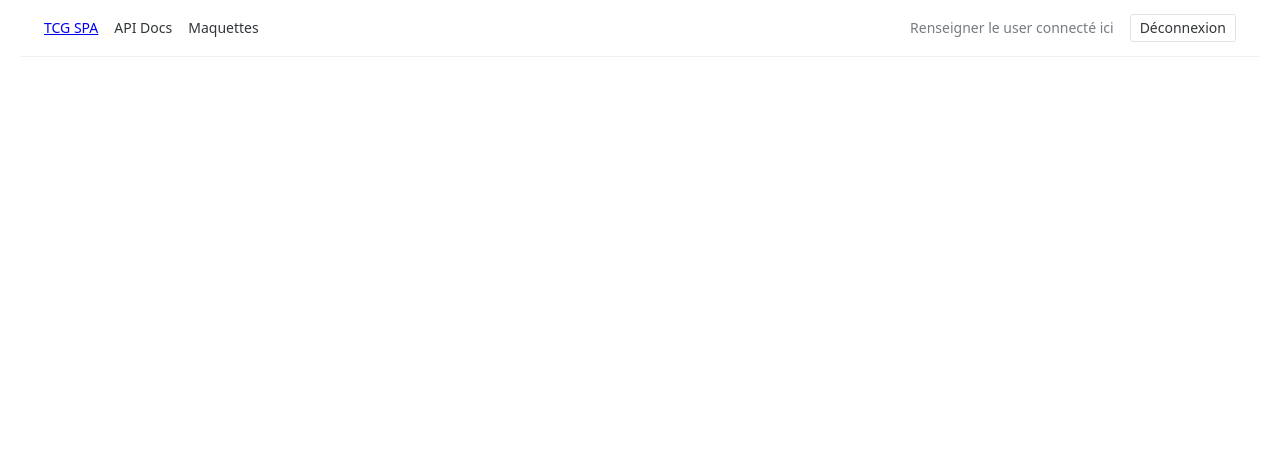
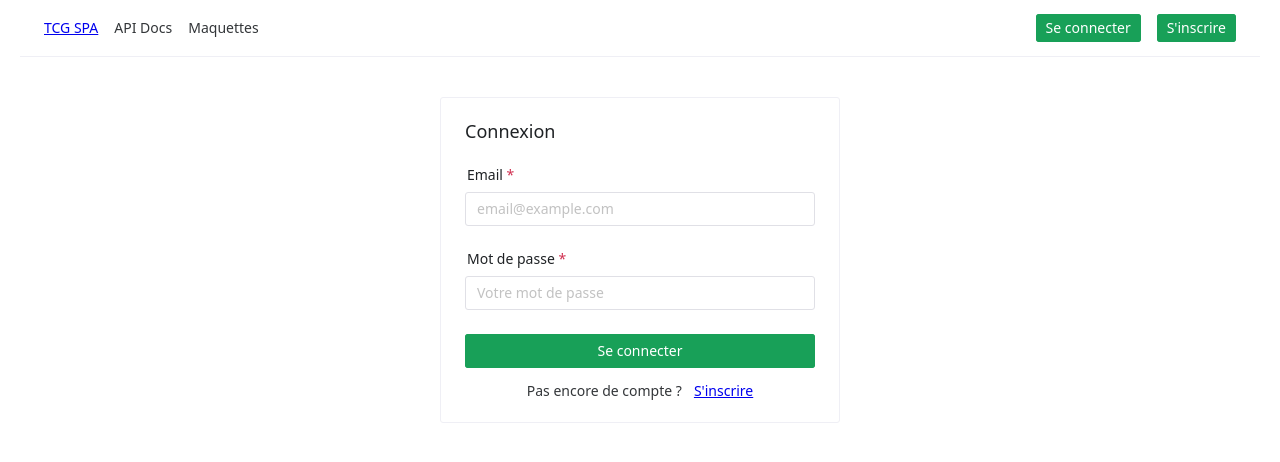
Before and after one commit to celien-svg/r411tcgvuejs, a Vue app: page /login in a window 1280 px wide. Shown: the top 462 px of the page. Built offline with nearby package versions, Linux system fonts and the light colour scheme; no server answers.

Commit message:
Store ticket1 (#9)
* add auth

ajout du systeme de l'autentification

* Add LoginPage component with authentication form

ajout de la page de login

* set router

* corection des bug des pr

```diff
--- a/src/components/layout/HeaderBar.vue
+++ b/src/components/layout/HeaderBar.vue
@@ -26,13 +26,38 @@
         </NButton>
       </NSpace>
       <NSpace align="center" :size="16">
-        <NText depth="3">Renseigner le user connecté ici</NText>
-        <NButton size="small">Déconnexion</NButton>
+        <template v-if="isAuthenticated">
+          <NText depth="3">Connecté en tant que {{ user?.username }}</NText>
+          <NButton size="small" @click="() => {authStore.logout(); goToLogin()}">Déconnexion</NButton>
+        </template>
+
+        <template v-else>
+          <NButton size="small" type="primary" @click="goToLogin">
+            Se connecter
+          </NButton>
+          <NButton size="small" type="primary" @click="goToRegister">
+            S'inscrire
+          </NButton>
+        </template>
       </NSpace>
     </NSpace>
   </NLayoutHeader>
 </template>
 
 <script setup lang="ts">
+
+import { storeToRefs } from 'pinia'
+import { useRouter } from 'vue-router'
+
+import { ROUTES } from '@/router'
+import { useAuthStore } from '@/store/auth'
+
 const apiBaseUrl = import.meta.env.VITE_API_BASE_URL as string
+
+const authStore = useAuthStore()
+const { user, isAuthenticated } = storeToRefs(authStore)
+
+const router = useRouter()
+const goToLogin = () => router.push(ROUTES.LOGIN)
+const goToRegister = () => router.push(ROUTES.REGISTER)
 </script>
--- /dev/null
+++ b/src/pages/LoginPage.vue
@@ -0,0 +1,86 @@
+<template>
+  <NCard title="Connexion" style="max-width: 400px; margin: 40px auto">
+    <NForm :model="form" :rules="rules">
+      <NFormItem label="Email" path="email">
+        <NInput v-model:value="form.email" placeholder="email@example.com" />
+      </NFormItem>
+
+      <NFormItem label="Mot de passe" path="password">
+        <NInput
+           v-model:value="form.password" type="password" placeholder="Votre mot de passe"
+        />
+      </NFormItem>
+
+      <NAlert v-if="errorMessage" type="error" style="margin-bottom: 12px">
+        {{ errorMessage }}
+      </NAlert>
+
+      <NButton
+        type="primary"
+        block
+        :loading="loading"
+        @click="handleSubmit"
+      >
+        Se connecter
+      </NButton>
+
+      <NSpace justify="center" style="margin-top: 12px">
+        Pas encore de compte ? <RouterLink :to="ROUTES.REGISTER">S'inscrire</RouterLink>
+      </NSpace>
+    </NForm>
+  </NCard>
+</template>
+
+<script setup lang="ts">
+import { ref } from 'vue'
+import { useRouter } from 'vue-router'
+
+import { useApi } from '@/composables/useApi'
+import { ROUTES } from '@/router'
+import { useAuthStore } from '@/store/auth'
+import type { SignInPayload } from '@/types'
+
+const router = useRouter()
+const authStore = useAuthStore()
+const api = useApi()
+
+
+//RG1
+
+const form = ref<SignInPayload>({
+  email: '',
+  password: ''
+})
+
+const rules = {
+  email: { required: true, message: 'Email requis', trigger: 'blur' },
+  password: { required: true, message: 'Mot de passe requis', trigger: 'blur' }
+}
+
+
+
+const loading = ref(false)
+const errorMessage = ref('')
+
+
+//RG2, RG3, RG4
+
+const handleSubmit = async () => {
+  errorMessage.value = ''
+  loading.value = true
+
+  try {
+    // Appel API réel
+    const response = await api.signIn(form.value)
+
+
+    authStore.login(response.token, response.user)
+
+    router.push(ROUTES.HOME)
+  } catch (_err: unknown) {
+    errorMessage.value = 'Identifiants incorrects' // RG3
+  } finally {
+    loading.value = false // RG2
+  }
+}
+</script>
--- /dev/null
+++ b/src/pages/RegisterPage.vue
@@ -0,0 +1,91 @@
+<template>
+  <NCard title="Créer un compte" style="max-width: 400px; margin: 40px auto">
+    <NForm :model="form" :rules="rules">
+        <NFormItem label="Nom d'utilisateur" path="username" >
+            <NInput v-model:value="form.username" placeholder="Votre pseudo"/>
+        </NFormItem>
+        <NFormItem label="Email" path="email">
+            <NInput v-model:value="form.email" placeholder="email@example.com" />
+        </NFormItem>
+
+        <NFormItem label="Mot de passe" path="password">
+            <NInput
+                v-model:value="form.password" type="password" placeholder="Votre mot de passe"
+            />
+        </NFormItem>
+
+      <NAlert v-if="errorMessage" type="error" style="margin-bottom: 12px">
+        {{ errorMessage }}
+      </NAlert>
+
+      <NButton
+        type="primary"
+        block
+        :loading="loading"
+        @click="handleSubmit"
+      >
+        S'inscrire
+      </NButton>
+
+      <NSpace justify="center" style="margin-top: 12px">
+        Déjà un compte ? <RouterLink :to="ROUTES.LOGIN">Se connecter</RouterLink>
+      </NSpace>
+    </NForm>
+  </NCard>
+</template>
+
+<script setup lang="ts">
+import { ref } from 'vue'
+import { useRouter } from 'vue-router'
+
+import { useApi } from '@/composables/useApi'
+import { ROUTES } from '@/router'
+import { useAuthStore } from '@/store/auth'
+import type { SignUpPayload } from '@/types'
+
+const router = useRouter()
+const authStore = useAuthStore()
+const api = useApi()
+
+
+
+
+const form = ref<SignUpPayload>({
+  username: '',
+  email: '',
+  password: ''
+})
+
+const rules = {
+  username: { required: true, message: 'Username requis', trigger: 'blur' },
+  email: { required: true, message: 'Email requis', trigger: 'blur' },
+  password: { required: true, message: 'Mot de passe requis', trigger: 'blur' }
+}
+
+
+
+const loading = ref(false)
+const errorMessage = ref('')
+
+
+//RG2, RG3, RG4
+
+const handleSubmit = async () => {
+  errorMessage.value = ''
+  loading.value = true
+
+  try {
+    // Appel API réel
+    const response = await api.signUp(form.value)
+
+
+    authStore.login(response.token, response.user)//RG4
+
+    router.push(ROUTES.HOME)
+  } catch (_err: unknown) {
+    errorMessage.value = 'Erreur lors de l inscription' // RG3
+  } finally {
+    loading.value = false // RG2
+  }
+}
+</script>
--- a/src/router.ts
+++ b/src/router.ts
@@ -1,13 +1,20 @@
 import { createRouter, createWebHistory } from 'vue-router'
 
 import HomePage from './pages/HomePage.vue'
+import LoginPage from './pages/LoginPage.vue'
+import RegisterPage from './pages/RegisterPage.vue'
+import { useAuthStore } from './store/auth'
 
 export const ROUTES = {
   HOME: '/',
+  LOGIN: '/login',
+  REGISTER: '/register',
 } as const
 
 const routes = [
   { path: ROUTES.HOME, component: HomePage, meta: { requiresAuth: true } },
+  { path: ROUTES.LOGIN, component: LoginPage },
+  { path: ROUTES.REGISTER, component: RegisterPage },
 ]
 
 const router = createRouter({
@@ -15,4 +22,21 @@ const router = createRouter({
   routes,
 })
 
+// Navigation guard
+router.beforeEach((to, _from, next) => {
+  const authStore = useAuthStore()
+  const isAuthenticated = authStore.isAuthenticated
+
+  if (to.meta.requiresAuth && !isAuthenticated) {
+    next(ROUTES.LOGIN)
+  } else if (
+    (to.path === ROUTES.LOGIN || to.path === ROUTES.REGISTER) &&
+    isAuthenticated
+  ) {
+    next(ROUTES.HOME)
+  } else {
+    next()
+  }
+})
+
 export default router
--- /dev/null
+++ b/src/store/auth.ts
@@ -0,0 +1,39 @@
+import { defineStore } from 'pinia'
+import { computed, ref } from 'vue'
+
+import { useStorage } from '@/composables/useStorage'
+import type { User } from '@/types'
+
+export const useAuthStore = defineStore('auth', () => {
+  const storage = useStorage()
+
+  //RG1
+  const token = ref<string | null>(storage.get('token'))
+  const user = ref<User | null>(storage.get('user'))
+
+  const isAuthenticated = computed(() => token.value !== null)
+
+  function login(newToken: string, newUser: User) {
+    token.value = newToken
+    user.value = newUser
+
+    storage.set('token', newToken)
+    storage.set('user', newUser)
+  }
+  //RG6
+  function logout() {
+    token.value = null
+    user.value = null
+
+    storage.remove('token')
+    storage.remove('user')
+  }
+
+  return {
+    token,
+    user,
+    isAuthenticated,
+    login,
+    logout,
+  }
+})
```
Also changed, not shown: 2 other files (tests, documents, lock files or other folders).
